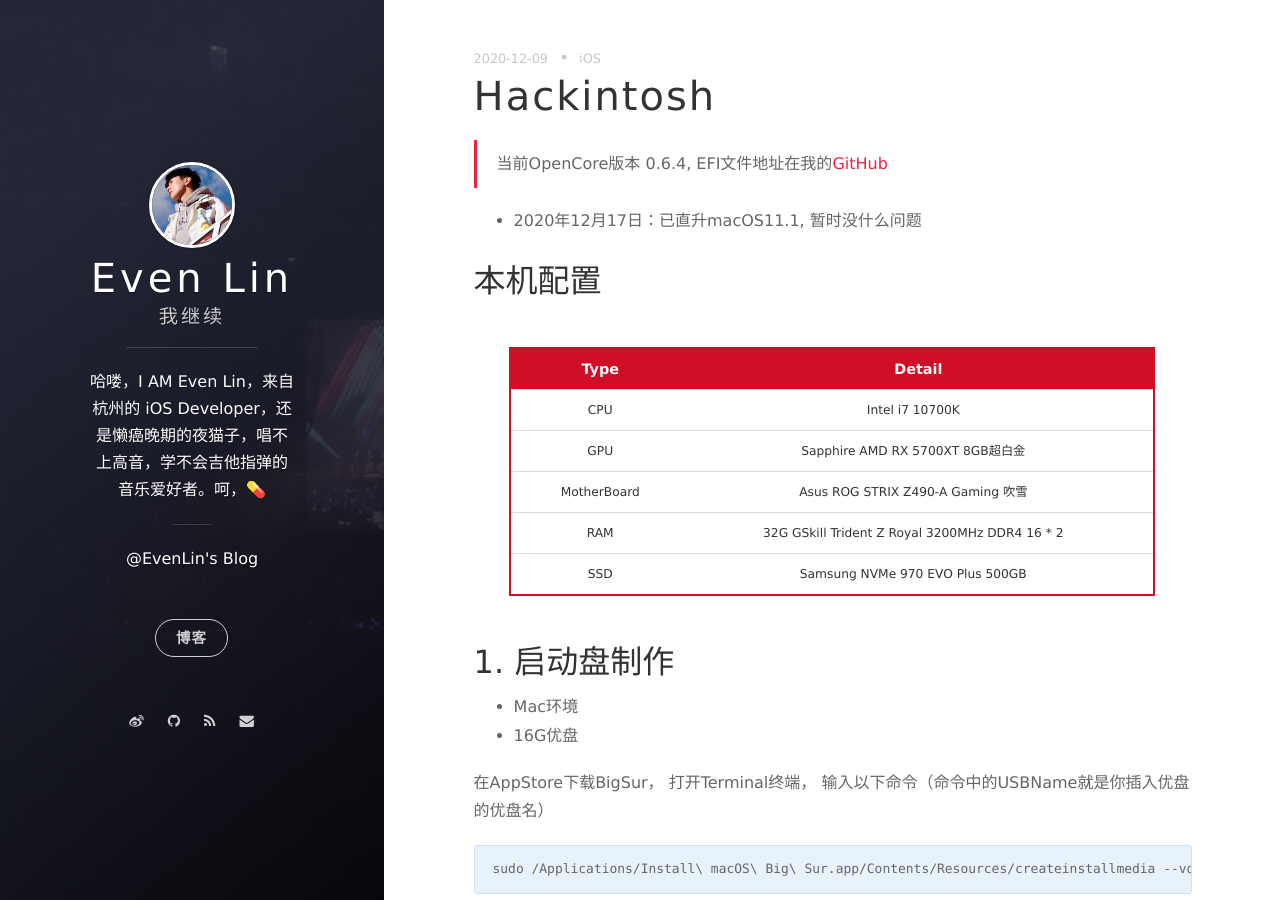
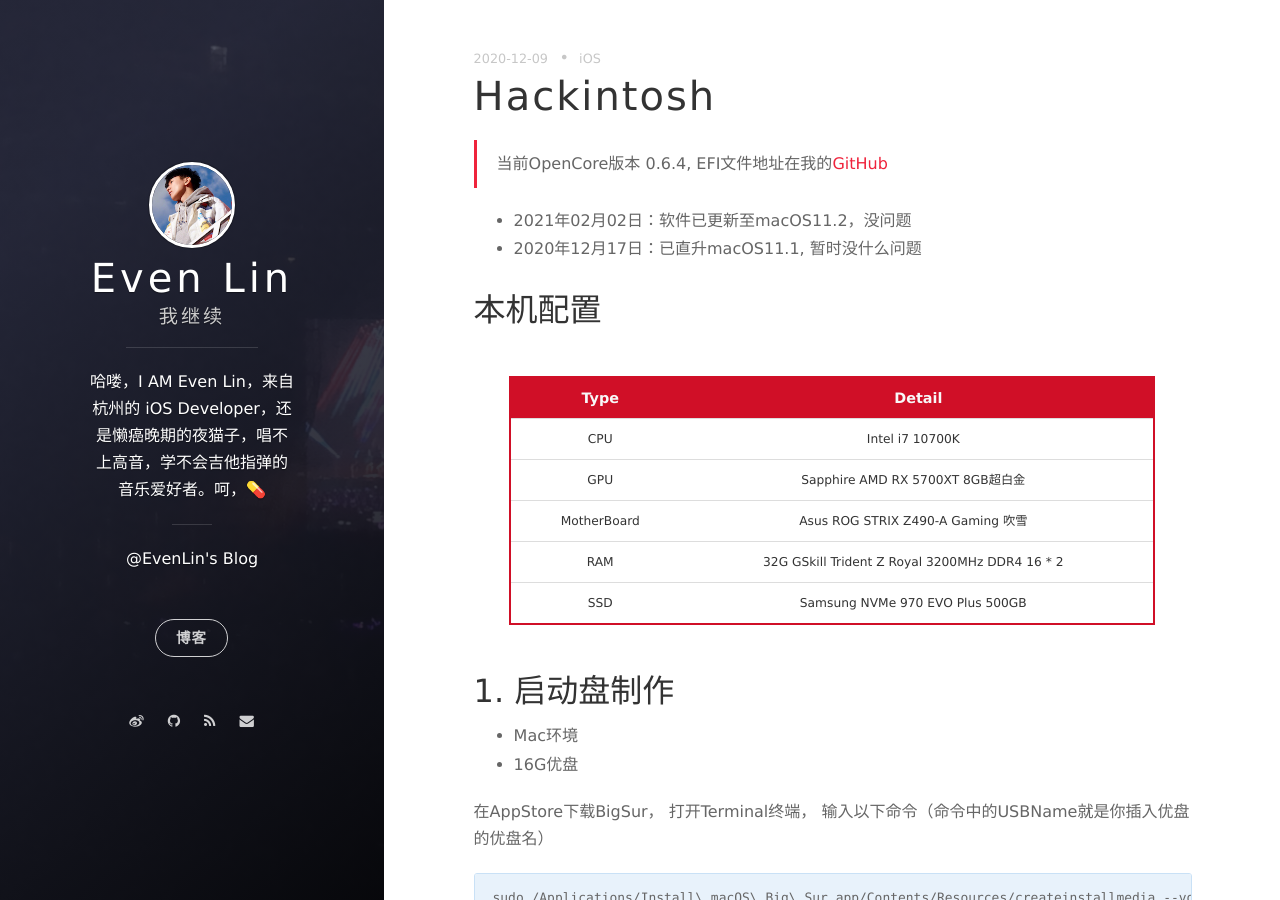
Before and after one commit to evenlinyf/evenlinyf.github.io, a Jekyll site: the page built from _posts/2020-12-09-Hackintosh.md, in a window 1280 px wide and 900 px high. Built offline with Jekyll 4.4.1, drawn with Linux system fonts in a browser that asks for light colours; nearby versions of some CDN libraries; comment, search, counter and statistics services are not loaded.

Commit message:
更新11.2

```diff
--- a/_posts/2020-12-09-Hackintosh.md
+++ b/_posts/2020-12-09-Hackintosh.md
@@ -9,6 +9,7 @@
 
 > 当前OpenCore版本 0.6.4, EFI文件地址在我的[GitHub](https://github.com/evenlinyf/hackintosh-EFI-Z490A-i710700k-5700xt)
 
+- 2021年02月02日：软件已更新至macOS11.2，没问题
 - 2020年12月17日：已直升macOS11.1, 暂时没什么问题
 
 ## 本机配置
```
